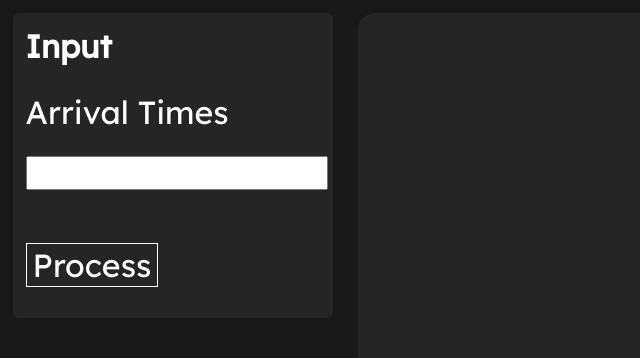
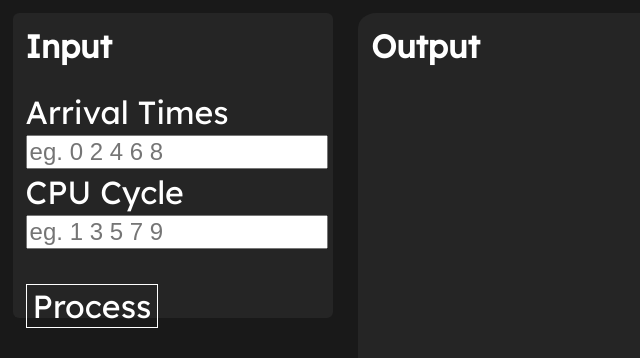
Before and after one commit to opsysfun-finals/non-preemptive-fcfs, a plain HTML site: page index.html in a window 1280 px wide. Shown: the whole page, without its empty margins (0-640 px from the left). Drawn offline with Linux system fonts and the light colour scheme.

Commit message:
Added output container and table

```diff
--- a/index.html
+++ b/index.html
@@ -11,14 +11,19 @@
     <div class="input-container">
         <h2>Input</h2>
         <form name="input-form">
-            <label>Arrival Times</label><br>
-            <input type="text", name="arrival-times", values="0 2 4 6 8"><br>
-            <button type="button", onClick="">Process</button>
+            <label>Arrival Times</label>
+            <input type="text", name="arrival-times", placeholder="eg. 0 2 4 6 8">
+
+            <label>CPU Cycle</label>
+            <input type="text", name="cpu-cycle", placeholder="eg. 1 3 5 7 9">
+
+            <button type="button", onClick="", >Process</button>
         </form>
     </div>
 
     <div class="output-container">
-
+        <h2>Output</h2>
+        <table id="output-table"></table>
     </div>
 </body>
 </html>
```
